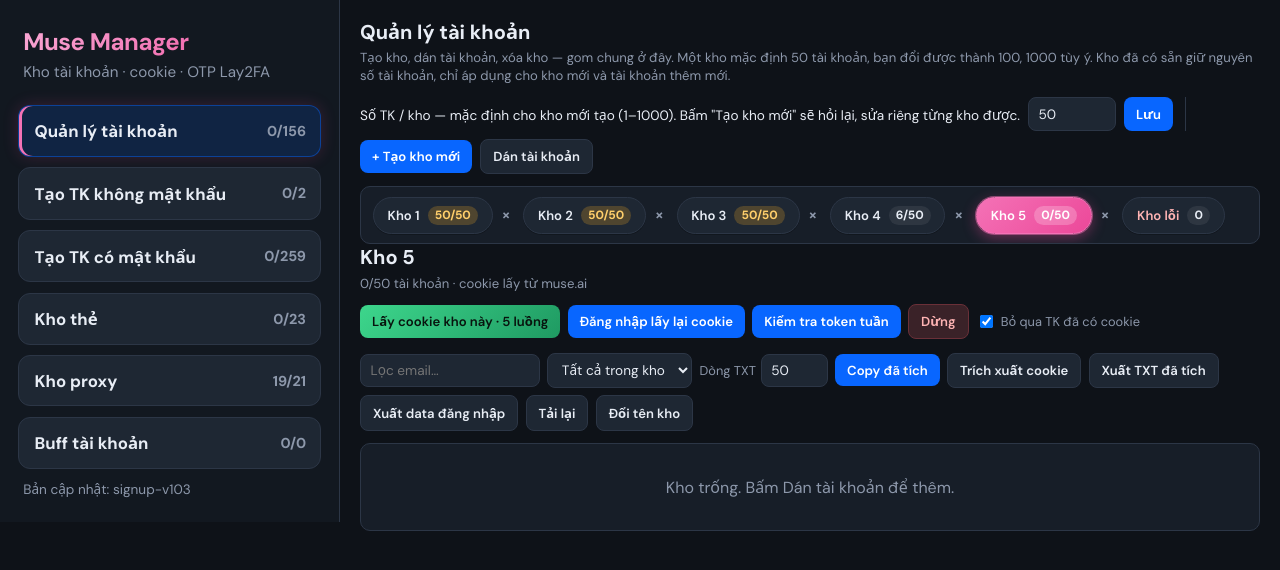
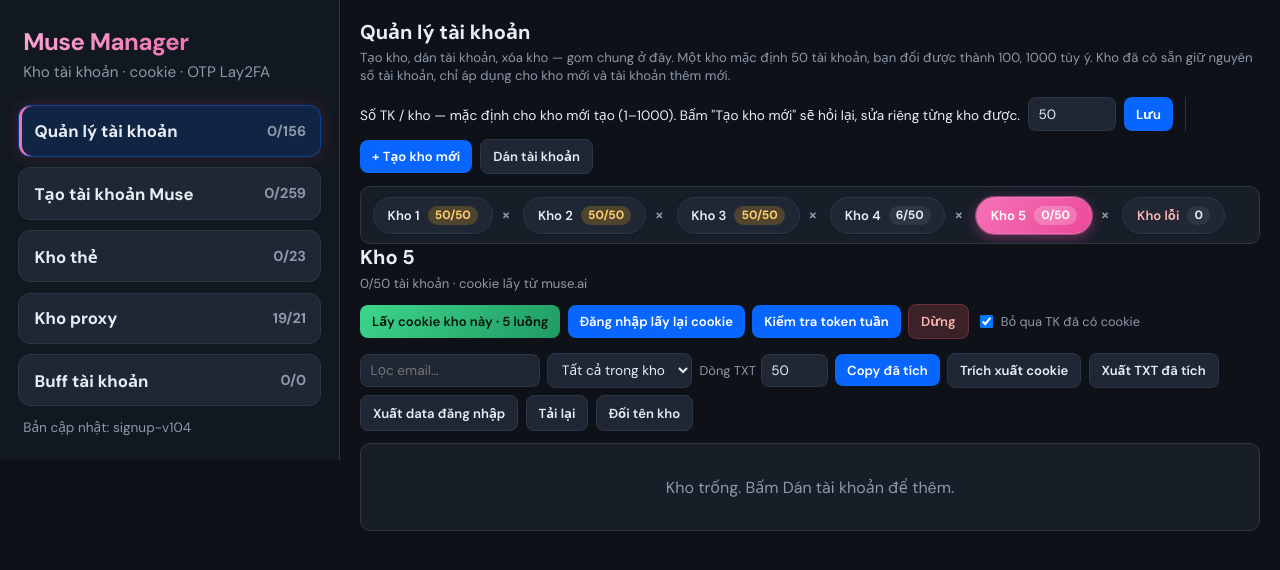
Before and after one commit to hanhan257/MUSEQUANLY, a Flask app: page / in a window 1280 px wide. Shown: the top 570 px of the page. Run offline with Flask 3, Linux system fonts and the light colour scheme; data that the repository does not hold is empty.

Commit message:
signup-v104: remove plain signup, rename password signup to Tao tai khoan Muse
- Sidebar: delete 'Tao TK khong mat khau' button (btnCreateAccount/countPlain);
  rename 'Tao TK co mat khau' to 'Tao tai khoan Muse' (btnCreatePassword -> btnCreateMuse)
- Signup view is now always password mode: title/meta fixed, signupMode()
  returns 'password', all created kind ternaries -> 'password', refreshAll
  loads created accounts in password mode (previously only in signup mode)
- Backend plain endpoints + existing plain data untouched (2 plain accounts,
  0 with cookie, stay in warehouses.json); Buff still offers plain/password
  as its own option

```diff
--- a/app.py
+++ b/app.py
@@ -91,7 +91,7 @@ from warehouse_store import (
 
 ACCOUNTS_FILE = DATA_DIR / "accounts.txt"
 MUSE_LOGIN_URL = "https://muse.ai/"
-APP_BUILD = "signup-v103"
+APP_BUILD = "signup-v104"
 SIGNUP_COUNTS = (1, 5, 10, 50)
 ACCOUNT_PASSWORD = "Congphu21@"
 SIGNUP_MAX = 200
--- a/templates/index.html
+++ b/templates/index.html
@@ -292,8 +292,7 @@
       </div>
       <div class="side-actions">
         <button type="button" class="btn-ghost" id="btnAccountView">Quản lý tài khoản<span class="side-count" id="countAccounts"></span></button>
-        <button type="button" class="btn-ghost" id="btnCreateAccount">Tạo TK không mật khẩu<span class="side-count" id="countPlain"></span></button>
-        <button type="button" class="btn-ghost" id="btnCreatePassword">Tạo TK có mật khẩu<span class="side-count" id="countPassword"></span></button>
+        <button type="button" class="btn-ghost" id="btnCreateMuse">Tạo tài khoản Muse<span class="side-count" id="countPassword"></span></button>
         <button type="button" class="btn-ghost" id="btnCards">Kho thẻ<span class="side-count" id="countCards"></span></button>
         <button type="button" class="btn-ghost" id="btnProxyView">Kho proxy<span class="side-count" id="countProxies"></span></button>
         <button type="button" class="btn-ghost" id="btnBuffView">Buff tài khoản<span class="side-count" id="countBuff"></span></button>
@@ -305,8 +304,8 @@
       <div id="signupView" hidden>
         <div class="top">
           <div>
-            <h2 id="signupTitle">Tạo TK không mật khẩu</h2>
-            <div class="meta" id="signupMeta">Mail ngẫu nhiên @mailto.plus · mật khẩu hộp thư Congphu21@ · Muse không có mật khẩu</div>
+            <h2 id="signupTitle">Tạo tài khoản Muse</h2>
+            <div class="meta" id="signupMeta">han + 9 số @mailto.plus · mật khẩu hộp thư Congphu21@ · mở hộp thư lần sau vẫn lấy được mã</div>
           </div>
           <div class="toolbar" id="signupTools">
             <button type="button" class="btn-primary" data-signup-count="1">1 TK</button>
@@ -577,7 +576,7 @@
     }
 
     function applyView() {
-      const signup = viewMode === 'signup' || viewMode === 'password';
+      const signup = viewMode === 'password';
       const cards = viewMode === 'cards';
       const proxy = viewMode === 'proxy';
       const buff = viewMode === 'buff';
@@ -587,9 +586,8 @@
       document.getElementById('proxyView').hidden = !proxy;
       document.getElementById('buffView').hidden = !buff;
       document.getElementById('accountView').hidden = !account;
-      document.getElementById('signupTitle').textContent = viewMode === 'password' ? 'Tạo TK có mật khẩu' : 'Tạo TK không mật khẩu';
-      document.getElementById('btnCreateAccount').classList.toggle('active', viewMode === 'signup');
-      document.getElementById('btnCreatePassword').classList.toggle('active', viewMode === 'password');
+      document.getElementById('signupTitle').textContent = 'Tạo tài khoản Muse';
+      document.getElementById('btnCreateMuse').classList.toggle('active', viewMode === 'password');
       document.getElementById('btnCards').classList.toggle('active', cards);
       document.getElementById('btnProxyView').classList.toggle('active', proxy);
       document.getElementById('btnBuffView').classList.toggle('active', buff);
@@ -597,7 +595,7 @@
     }
 
     async function setActiveWarehouse(id) {
-      const leavingSignup = viewMode === 'signup' || viewMode === 'password' || viewMode === 'cards' || viewMode === 'buff' || viewMode === 'account';
+      const leavingSignup = viewMode === 'password' || viewMode === 'cards' || viewMode === 'buff' || viewMode === 'account';
       viewMode = 'account';
       if (!id || (id === activeWarehouseId && !leavingSignup)) return;
       if (id !== activeWarehouseId) {
@@ -891,7 +889,7 @@
     }
 
     async function exportCreatedLoginDownload() {
-      const kind = viewMode === 'password' ? 'password' : 'plain';
+      const kind = 'password';
       const active = (createdBoard.warehouses || []).find(w => w.active);
       const picked = checkedCreatedEmails();
       const res = await fetch('/api/accounts/export-login', {
@@ -1168,9 +1166,7 @@
         });
       });
       if (active) {
-        document.getElementById('signupMeta').textContent = viewMode === 'password'
-          ? `${active.name} · ${active.count}/${active.max} · han + 9 số @mailto.plus · mật khẩu hộp thư Congphu21@ · mở hộp thư lần sau vẫn lấy được mã`
-          : `${active.name} · ${active.count}/${active.max} · mail ngẫu nhiên @mailto.plus · mật khẩu hộp thư Congphu21@ · Muse không có mật khẩu`;
+        document.getElementById('signupMeta').textContent = `${active.name} · ${active.count}/${active.max} · han + 9 số @mailto.plus · mật khẩu hộp thư Congphu21@ · mở hộp thư lần sau vẫn lấy được mã`;
       }
       const root = document.getElementById('signupTable');
       if (!createdAccounts.length) {
@@ -1272,7 +1268,7 @@
       await fetch('/api/created/active', {
         method: 'POST',
         headers: { 'Content-Type': 'application/json' },
-        body: JSON.stringify({ id, kind: viewMode === 'password' ? 'password' : 'plain' }),
+        body: JSON.stringify({ id, kind: 'password' }),
       });
       await loadCreated();
     }
@@ -1293,7 +1289,7 @@
     }
 
     async function loadCreated() {
-      const kind = viewMode === 'password' ? 'password' : 'plain';
+      const kind = 'password';
       const res = await fetch('/api/created?kind=' + kind + '&t=' + Date.now(), { cache: 'no-store' });
       createdBoard = await res.json();
       createdAccounts = createdBoard.accounts || [];
@@ -1304,7 +1300,7 @@
       await loadWarehouses();
       await loadSidebarCounts();
       applyView();
-      if (viewMode === 'signup') {
+      if (viewMode === 'password') {
         await loadCreated();
         return;
       }
@@ -1378,12 +1374,7 @@
       toast(`Đã lưu: ${data.accounts_per_warehouse} TK / kho`);
       await refreshAll();
     });
-    document.getElementById('btnCreateAccount').addEventListener('click', async () => {
-      viewMode = 'signup';
-      applyView();
-      await loadCreated();
-    });
-    document.getElementById('btnCreatePassword').addEventListener('click', async () => {
+    document.getElementById('btnCreateMuse').addEventListener('click', async () => {
       viewMode = 'password';
       applyView();
       await loadCreated();
@@ -1507,7 +1498,6 @@
           if (el && item) el.textContent = `${item.active}/${item.total}`;
         };
         set('countAccounts', data.accounts);
-        set('countPlain', data.created_plain);
         set('countPassword', data.created_password);
         set('countCards', data.cards);
         set('countProxies', data.proxies);
@@ -1639,7 +1629,7 @@
       toast(`Đã thêm mới ${added} proxy` + (dup ? ` · ${dup} proxy trùng đã bỏ qua` : ''));
     });
     function signupMode() {
-      return viewMode === 'password' ? 'password' : 'plain';
+      return 'password';
     }
     function setSignupButtons(disabled) {
       document.querySelectorAll('[data-signup-count], #btnCustomSignup').forEach(btn => { btn.disabled = disabled; });
@@ -1683,7 +1673,7 @@
       if (loginPollTimer) clearInterval(loginPollTimer);
       const workers = count > 1 ? Math.min(count, used.length || count, maxWorkers) : 1;
       const proxyNote = used.length ? ` · ${count} tài khoản từ ${used.length} proxy, mỗi proxy ${perProxy} TK` : '';
-      const lead = mode === 'plain' ? 'Đang tạo mail @mailto.plus, mật khẩu Congphu21@' : 'Đang tạo mail han + 9 số @mailto.plus, mật khẩu Congphu21@';
+      const lead = 'Đang tạo mail han + 9 số @mailto.plus, mật khẩu Congphu21@';
       setSignupStatus(
         count > 1 ? `Tạo ${count} tài khoản${proxyNote} · ${workers} luồng` : `${lead}…${proxyNote}`,
         'running'
@@ -1801,7 +1791,7 @@
     async function createCreatedWarehouse() {
       const maxAccounts = askWarehouseMax();
       if (maxAccounts === null) return;
-      const kind = viewMode === 'password' ? 'password' : 'plain';
+      const kind = 'password';
       const res = await fetch('/api/created/warehouses', {
         method: 'POST',
         headers: { 'Content-Type': 'application/json' },
@@ -1996,7 +1986,7 @@
       const res = await fetch('/api/batch/redeem', {
         method: 'POST',
         headers: { 'Content-Type': 'application/json' },
-        body: JSON.stringify({ warehouse_id: active.id, kind: viewMode === 'password' ? 'password' : 'plain', ...(picked ? { emails: picked } : {}) }),
+        body: JSON.stringify({ warehouse_id: active.id, kind: 'password', ...(picked ? { emails: picked } : {}) }),
       });
       const data = await res.json();
       if (!data.ok) {
@@ -2022,7 +2012,7 @@
       const res = await fetch('/api/created/accounts/delete', {
         method: 'POST',
         headers: { 'Content-Type': 'application/json' },
-        body: JSON.stringify({ email: address, warehouse_id: active ? active.id : null, kind: viewMode === 'password' ? 'password' : 'plain' }),
+        body: JSON.stringify({ email: address, warehouse_id: active ? active.id : null, kind: 'password' }),
       });
       const data = await res.json();
       if (!data.ok) { toast(data.error || 'Không xóa được'); return; }
@@ -2047,7 +2037,7 @@
       if (!lines.length) { toast('Không có cookie được tích'); return; }
       const active = (createdBoard.warehouses || []).find(w => w.active);
       const kho = String((active && active.name) || 'Kho').replace(/[\\/:*?"<>|]/g, '');
-      const kind = viewMode === 'password' ? 'co-mat-khau' : 'khong-mat-khau';
+      const kind = 'co-mat-khau';
       const blob = new Blob([lines.join('\n') + '\n'], { type: 'text/plain;charset=utf-8' });
       const a = document.createElement('a');
       a.href = URL.createObjectURL(blob);
```
